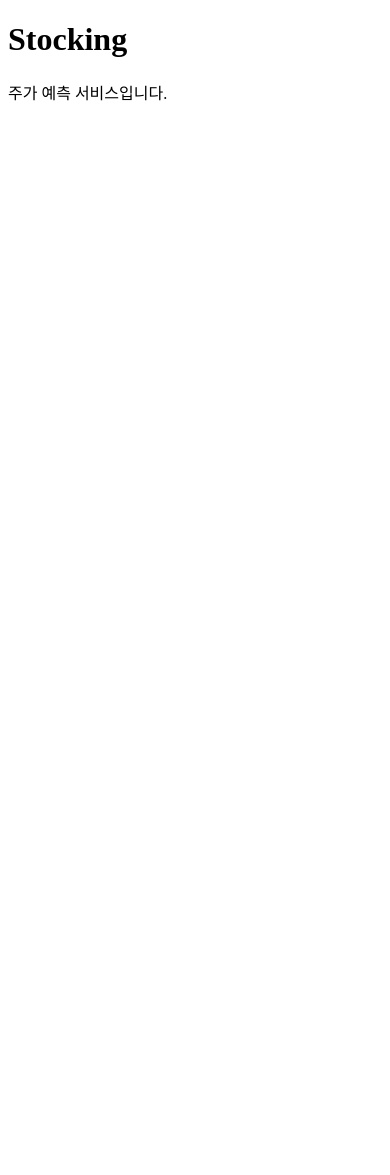
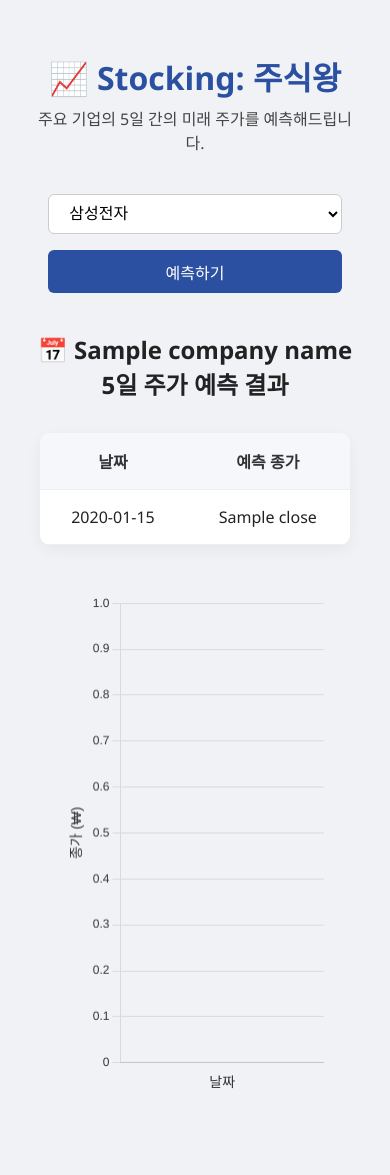
Before and after one commit to leeesoraaa/Stocking, a Django app: template templates/home.html in a window 390 px wide. Before the commit the page ends 101 px from the top, so only its background shows below. Run offline with Django 4.2, Linux system fonts and the light colour scheme; the template is opened without the code that fills it: most values are stand-ins (such as "Sample title", 1, 10 or a date in 2020).

Commit message:
feat#1 : 메인 페이지 구현

```diff
--- a/templates/home.html
+++ b/templates/home.html
@@ -1,11 +1,199 @@
 <!DOCTYPE html>
-<html lang="en">
+<html lang="ko">
 <head>
-    <meta charset="UTF-8">
-    <title>Stocking - 주가 예측 웹서비스</title>
+  <meta charset="UTF-8">
+  <title>📈 Stocking: 주식왕</title>
+  <script src="https://cdn.jsdelivr.net/npm/chart.js"></script>
+  <style>
+    body {
+      font-family: 'Pretendard', 'Segoe UI', sans-serif;
+      background: #f0f2f5;
+      color: #222;
+      margin: 0;
+      padding: 2em;
+    }
+
+    h1 {
+      text-align: center;
+      color: #2b50a1;
+      margin-bottom: 0.2em;
+    }
+
+    p {
+      text-align: center;
+      color: #444;
+      margin: 0.2em 0 1em;
+    }
+
+    form {
+      text-align: center;
+      margin: 2em 0;
+    }
+
+    select, button {
+      padding: 0.6em 1em;
+      font-size: 1em;
+      border-radius: 6px;
+      border: 1px solid #ccc;
+      background: white;
+      margin: 0 0.5em;
+    }
+
+    button {
+      background-color: #2b50a1;
+      color: white;
+      border: none;
+      cursor: pointer;
+      transition: 0.2s ease;
+    }
+
+    button:hover {
+      background-color: #1e3c85;
+    }
+
+    table {
+      width: 80%;
+      margin: 2em auto;
+      border-collapse: collapse;
+      background-color: white;
+      border-radius: 10px;
+      overflow: hidden;
+      box-shadow: 0 5px 15px rgba(0,0,0,0.05);
+    }
+
+    th, td {
+      padding: 1em;
+      text-align: center;
+      border-bottom: 1px solid #eee;
+    }
+
+    th {
+      background-color: #f5f7fa;
+      font-weight: bold;
+      color: #333;
+    }
+
+    tr:hover {
+      background-color: #f1f4f8;
+    }
+
+    canvas {
+      display: block;
+      margin: 3em auto;
+      max-width: 90%;
+    }
+
+    @media (max-width: 768px) {
+      table {
+        width: 95%;
+      }
+
+      select, button {
+        width: 90%;
+        margin: 0.5em 0;
+      }
+    }
+  </style>
 </head>
+
 <body>
-    <h1>Stocking</h1>
-    <p>주가 예측  서비스입니다.</p>
+  <h1>📈 Stocking: 주식왕</h1>
+  <p>주요 기업의 5일 간의 미래 주가를 예측해드립니다.</p>
+
+  <form method="get">
+    <select name="code" id="code">
+      <option value="005930" {% if code == '005930' %}selected{% endif %}>삼성전자</option>
+    </select>
+    <button type="submit">예측하기</button>
+  </form>
+
+  <h2 style="text-align:center;">📅 {{ company_name }} 5일 주가 예측 결과</h2>
+
+  {% if predictions %}
+  <table>
+    <tr>
+      <th>날짜</th>
+      <th>예측 종가</th>
+    </tr>
+    {% for date, row in predictions.items %}
+    <tr>
+      <td>{{ date }}</td>
+      <td>{{ row.Close }}</td>
+    </tr>
+    {% endfor %}
+  </table>
+  {% else %}
+    <p style="text-align:center;">예측 결과가 없습니다.</p>
+  {% endif %}
+
+  <canvas id="stockChart" style="width: 80%; height: 500px; display: block; margin: 3em auto;"></canvas>
+
+  <script>
+    const labels = {{ full_dates|safe }};
+    const data = {{ full_prices|safe }};
+    const totalLength = data.length;
+    const forecastLength = 5;
+    const boundary = totalLength - forecastLength;
+
+    const ctx = document.getElementById('stockChart').getContext('2d');
+
+    const chart = new Chart(ctx, {
+      type: 'line',
+      data: {
+        labels: labels,
+        datasets: [{
+          label: '종가',
+          data: data,
+          fill: true,
+          borderWidth: 2,
+          pointRadius: 3,
+          tension: 0.3,
+          borderColor: function(context) {
+            return context.dataIndex >= boundary ? '#e67e22' : '#2b50a1';
+          },
+          backgroundColor: function(context) {
+            return context.dataIndex >= boundary ? 'rgba(230, 126, 34, 0.2)' : 'rgba(43, 80, 161, 0.2)';
+          },
+          segment: {
+            borderColor: ctx => ctx.p0.parsed.y !== null && ctx.p0DataIndex >= boundary
+              ? '#e67e22'
+              : '#2b50a1',
+            backgroundColor: ctx => ctx.p0.parsed.y !== null && ctx.p0DataIndex >= boundary
+              ? 'rgba(230, 126, 34, 0.2)'
+              : 'rgba(43, 80, 161, 0.2)'
+          }
+        }]
+      },
+      options: {
+        responsive: true,
+        plugins: {
+          legend: {
+            display: false
+          }
+        },
+        scales: {
+          x: {
+            ticks: { color: '#333' },
+            title: {
+              display: true,
+              text: '날짜',
+              color: '#333',
+              font: { size: 14 }
+            }
+          },
+          y: {
+            ticks: { color: '#333' },
+            title: {
+              display: true,
+              text: '종가 (₩)',
+              color: '#333',
+              font: { size: 14 }
+            }
+          }
+        }
+      }
+    });
+  </script>
+
 </body>
 </html>
```
